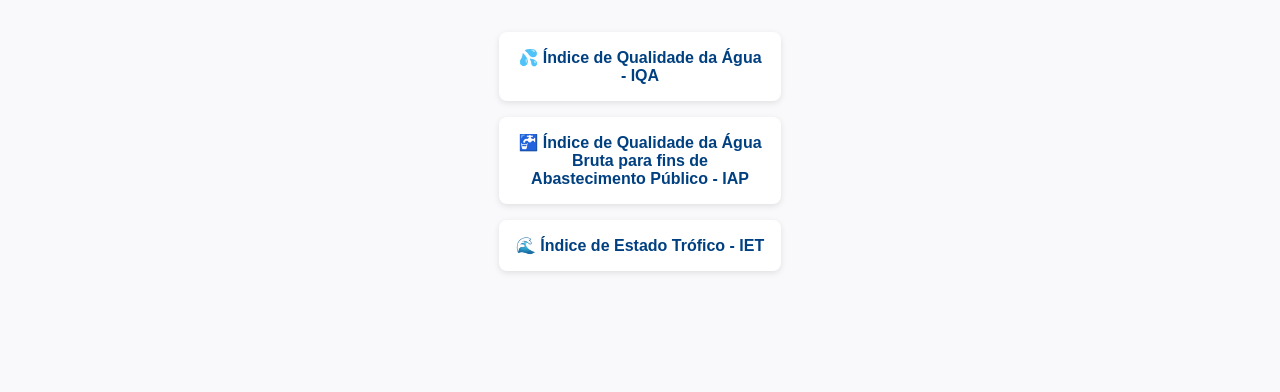
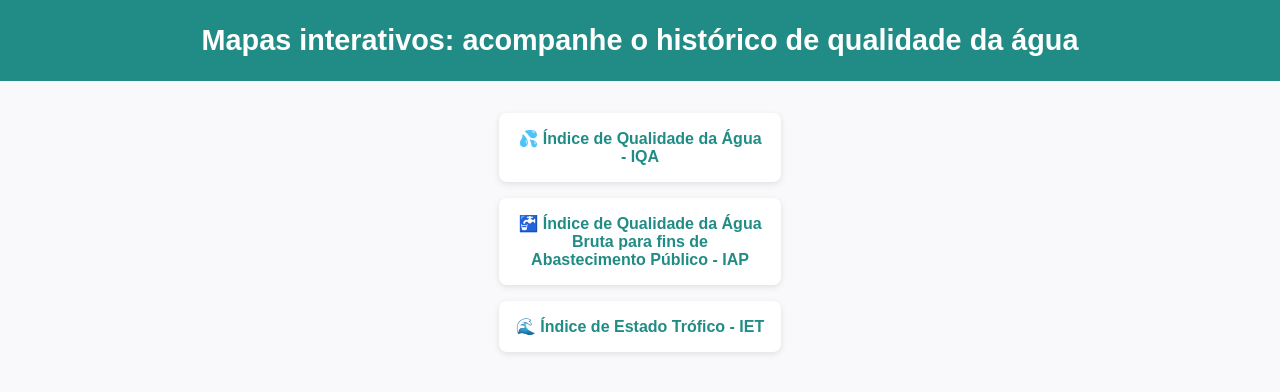
Before and after one commit to flpincinato/relatoriosituacao, a plain HTML site: page indexsigrh.html in a window 1280 px wide. Drawn offline with Linux system fonts and the light colour scheme.

Commit message:
Add files via upload

```diff
--- a/indexsigrh.html
+++ b/indexsigrh.html
@@ -13,8 +13,12 @@
       color: #333;
       text-align: center;
     }
-
-    h1 {
+     header {
+      background: #218C85;
+      color: white;
+      padding: 1.5rem;
+     }
+      h1 {
       margin: 0;
       font-size: 1.8rem;
     }
@@ -33,7 +37,7 @@
       border-radius: 8px;
       box-shadow: 0 2px 6px rgba(0,0,0,0.1);
       text-decoration: none;
-      color: #004080;
+      color: #218C85;
       font-weight: bold;
       transition: transform 0.2s, background 0.3s;
     }
@@ -45,7 +49,9 @@
   </style>
 </head>
 <body>
-
+ <header>
+    <h1>Mapas interativos: acompanhe o histórico de qualidade da água</h1>
+  </header>
 
 
   <div class="container">
```
